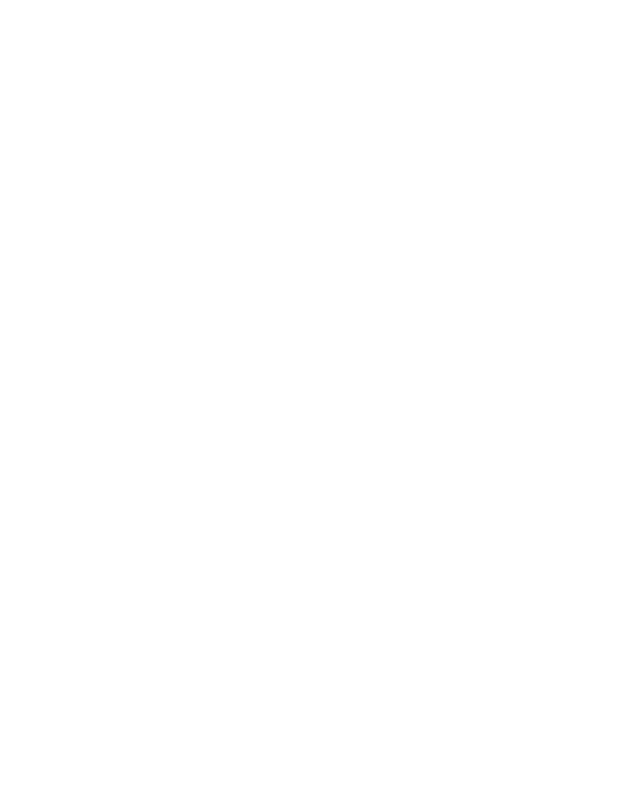
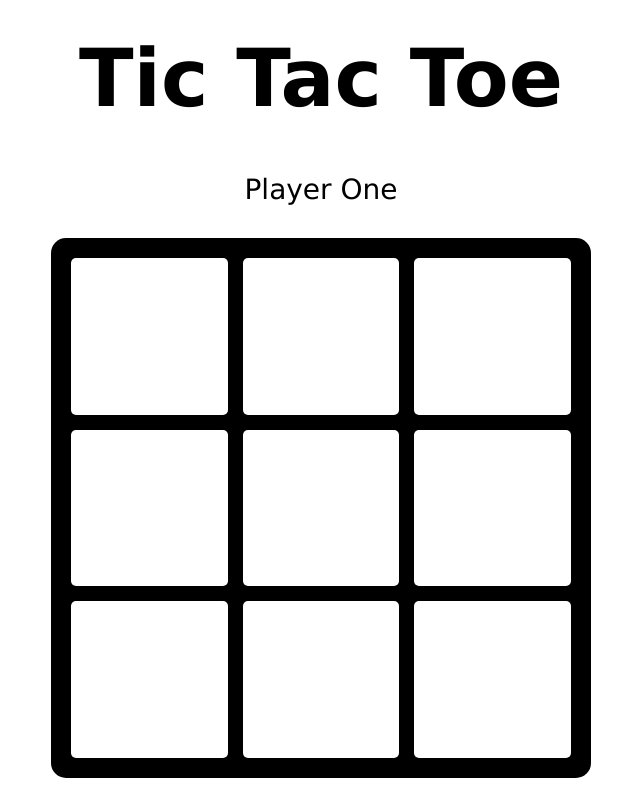
Before and after one commit to cphung913/odin-tic-tac-toe, a plain HTML site: page index.html in a window 1280 px wide. Shown: the whole page, without its empty margins (319-959 px from the left). Drawn offline with Linux system fonts and the light colour scheme.

Commit message:
setup ui template

```diff
--- a/index.html
+++ b/index.html
@@ -8,6 +8,18 @@
     <title>Tic Tac Toe</title>
 </head>
 <body>
-
+    <header>Tic Tac Toe</header>
+    <div class="text">Player One</div>
+    <div class="board">
+        <div class="box"></div>
+        <div class="box"></div>
+        <div class="box"></div>
+        <div class="box"></div>
+        <div class="box"></div>
+        <div class="box"></div>
+        <div class="box"></div>
+        <div class="box"></div>
+        <div class="box"></div>
+    </div>
 </body>
 </html>
--- a/script.js
+++ b/script.js
@@ -0,0 +1,5 @@
+const gameBoard = (() => {
+    let a = "";
+    let b = "yay";
+    return { a, b }
+})()
--- a/style.css
+++ b/style.css
@@ -0,0 +1,38 @@
+:root {
+    font-family: Verdana, Geneva, Tahoma, sans-serif;
+}
+
+body {
+    margin: 0;
+    display: flex;
+    flex-direction: column;
+    align-items: center;
+}
+
+header {
+    font-size: 5rem;
+    font-weight: bold;
+    margin: 2rem;
+}
+
+.board {
+    background-color: black;
+    height: 500px;
+    width: 500px;
+    border-radius: 15px;
+    padding: 20px;
+    display: grid;
+    grid: repeat(3, 1fr) / repeat(3, 1fr);
+    gap: 15px;
+}
+
+.text {
+    margin: 2rem;
+    margin-top: 1rem;
+    font-size: 1.75rem;
+}
+
+.box {
+    background-color: white;
+    border-radius: 5px;
+}
```
